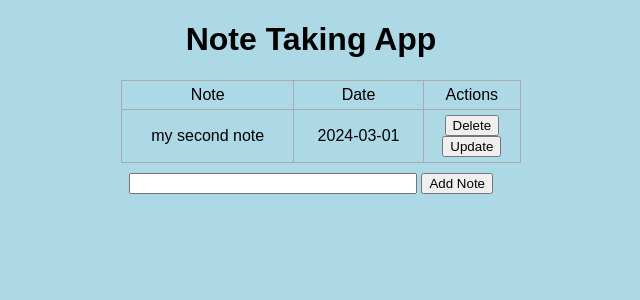
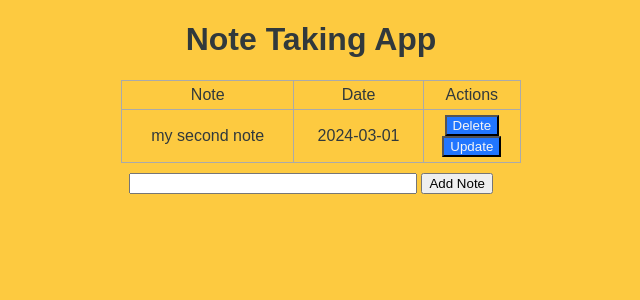
Before and after one commit to Kartik-Suvarna/Note-Taking-App, a Flask app: page / in a window 1280 px wide. Shown: the top 300 px of the page, without its empty margins (329-969 px from the left). Run offline with Flask 3, Linux system fonts and the light colour scheme.

Commit message:
Update style.css

```diff
--- a/static/css/style.css
+++ b/static/css/style.css
@@ -1,7 +1,14 @@
 body, html {
     margin: 0;
     font-family: sans-serif;
-    background-color: lightblue;
+    background-color: #FDCA40;
+    color:#31393C;
+
+}
+
+button{
+  background-color:#2176FF;
+  color:whitesmoke;
 }
 
 .content {
```
